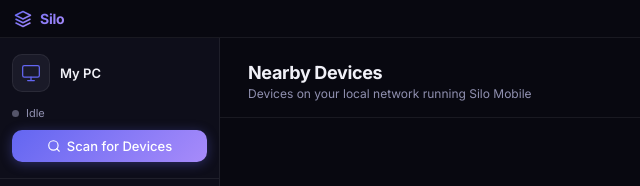
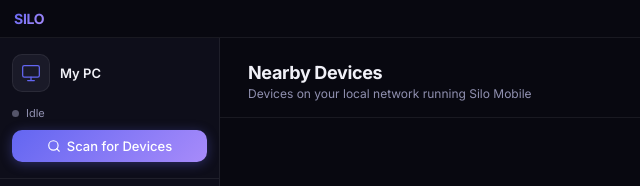
Before and after one commit to CandyRagi/silo-desktop, an Electron app: page index.html in a window 1100 px wide. Shown: the top 186 px of the page, 0-640 px from the left. Drawn offline with Linux system fonts and the light colour scheme; no server answers.

Commit message:
ui: updated app icon

```diff
--- a/index.html
+++ b/index.html
@@ -16,18 +16,7 @@
 <div id="titlebar" class="titlebar">
   <div class="titlebar-drag">
     <div class="titlebar-logo">
-      <svg width="18" height="18" viewBox="0 0 24 24" fill="none">
-        <path d="M12 2L2 7l10 5 10-5-10-5z" stroke="url(#g1)" stroke-width="2" stroke-linejoin="round"/>
-        <path d="M2 17l10 5 10-5" stroke="url(#g1)" stroke-width="2" stroke-linejoin="round"/>
-        <path d="M2 12l10 5 10-5" stroke="url(#g1)" stroke-width="2" stroke-linejoin="round"/>
-        <defs>
-          <linearGradient id="g1" x1="2" y1="2" x2="22" y2="22" gradientUnits="userSpaceOnUse">
-            <stop stop-color="#6366f1"/>
-            <stop offset="1" stop-color="#a78bfa"/>
-          </linearGradient>
-        </defs>
-      </svg>
-      <span>Silo</span>
+      <span>SILO</span>
     </div>
   </div>
   <div class="titlebar-controls mac-controls">
--- a/main.js
+++ b/main.js
@@ -22,6 +22,7 @@
     minWidth:        800,
     minHeight:       560,
     frame:           false,
+    icon:            path.join(__dirname, 'icon.png'),
     titleBarStyle:   'hidden',
     backgroundColor: '#0a0a0f',
     webPreferences: {
```
Also changed, not shown: icon.png (added).
